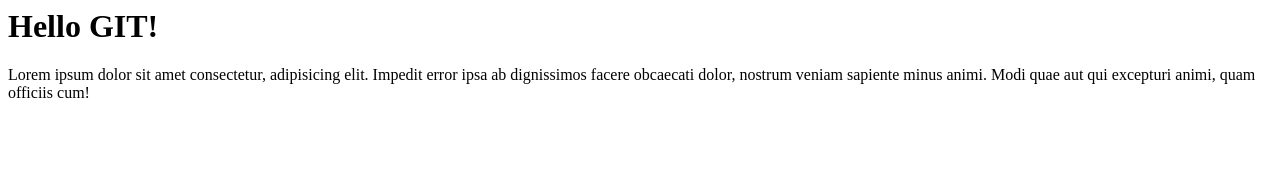
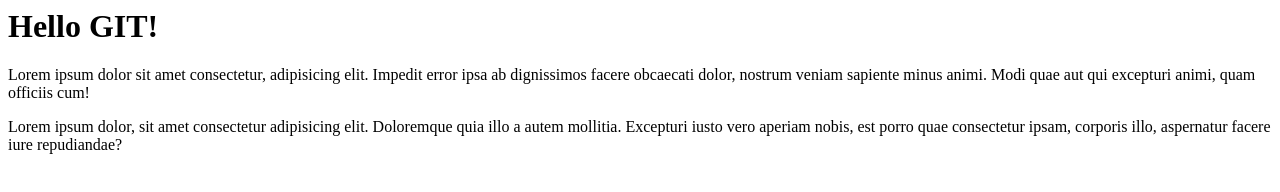
Before and after one commit to coderoadpl/frontend--git-linux--task-6, a plain HTML site: page index.html in a window 1280 px wide. Drawn offline with Linux system fonts and the light colour scheme.

Commit message:
2nd p added

```diff
--- a/index.html
+++ b/index.html
@@ -4,3 +4,8 @@
     Lorem ipsum dolor sit amet consectetur, adipisicing elit. Impedit error ipsa ab dignissimos facere obcaecati dolor,
     nostrum veniam sapiente minus animi. Modi quae aut qui excepturi animi, quam officiis cum!
 </p>
+
+<p>
+    Lorem ipsum dolor, sit amet consectetur adipisicing elit. Doloremque quia illo a autem mollitia. Excepturi iusto
+    vero aperiam nobis, est porro quae consectetur ipsam, corporis illo, aspernatur facere iure repudiandae?
+</p>
```
